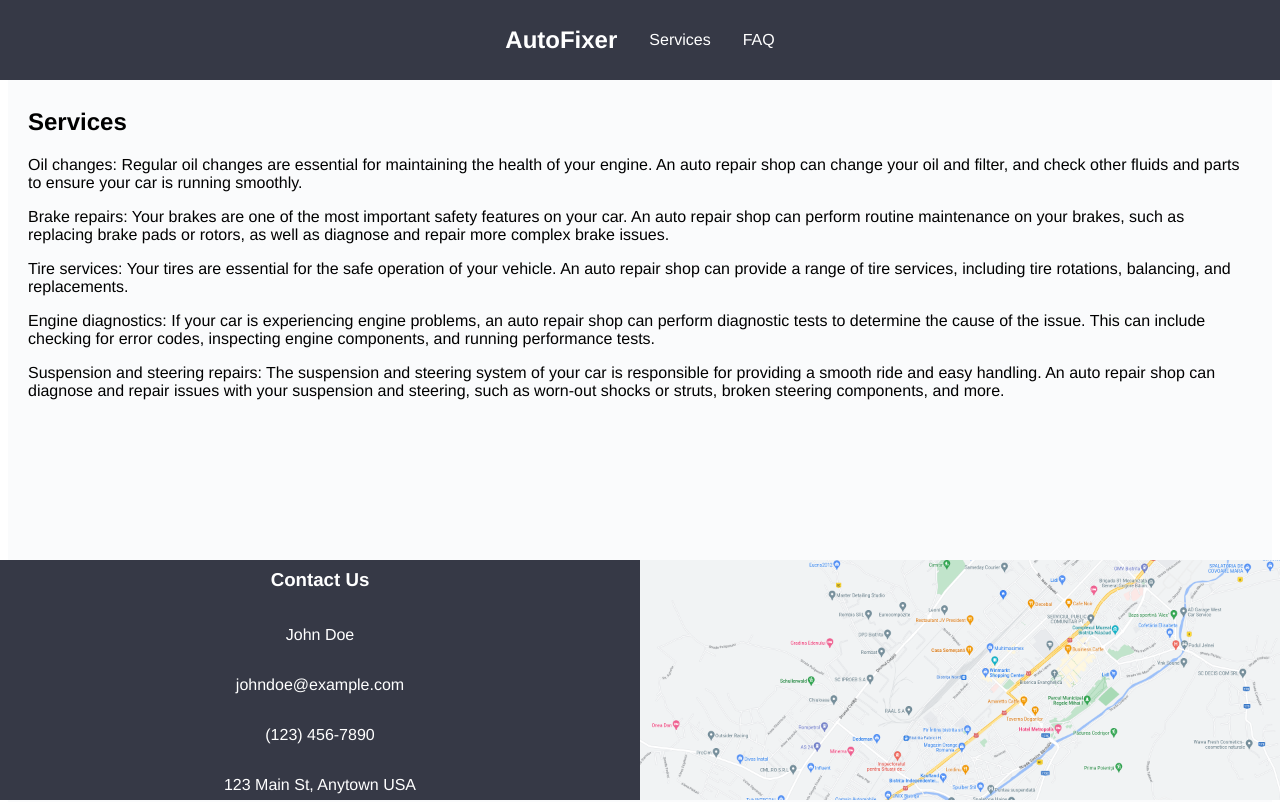
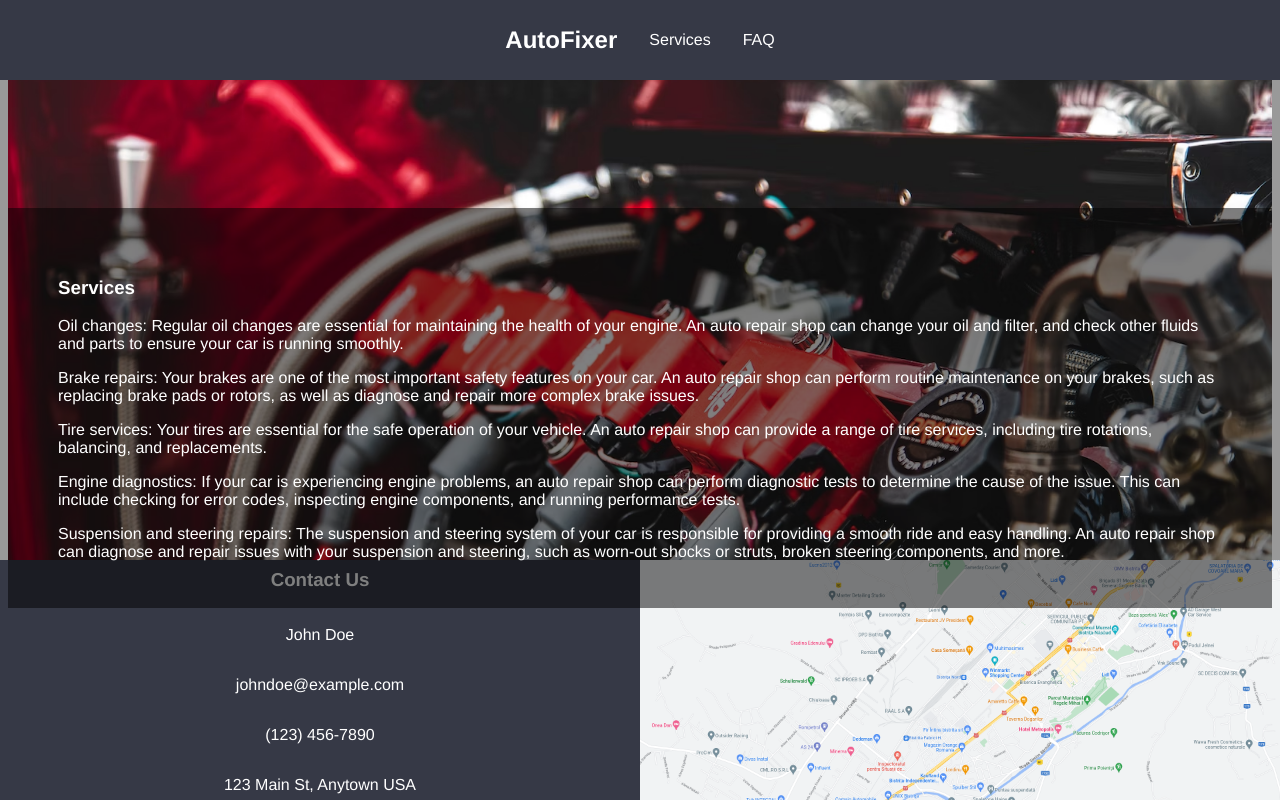
Before and after one commit to vio-m/Garage, a React (Vite) app: page / in a window 1280 px wide. Shown: the top 802 px of the page. Built offline with nearby package versions, Linux system fonts and the light colour scheme.

Commit message:
added parallax component

```diff
--- a/src/App.jsx
+++ b/src/App.jsx
@@ -4,6 +4,7 @@ import Footer from './components/footer'
 import Faq from './components/faq'
 import Services from './components/services'
 import Socialmedia from './components/socialmedia'
+import Parallax from './components/parallax'
 
 
 function App() {
@@ -12,10 +13,12 @@ function App() {
         <div className="App">
             <Navbar />
 
-            <Services />
 
+            <Parallax />
+            <Socialmedia />
             <Faq />
-            <Socialmedia />
+
+
             <Footer />
         </div>
     )
@@ -23,4 +26,4 @@ function App() {
 
 export default App
 
-//
+//<Services />
--- a/src/components/faq.jsx
+++ b/src/components/faq.jsx
@@ -5,7 +5,7 @@ function Faq() {
     const FaqWrapper = styled.section.attrs({
         id: 'faq'
       })`
-    height: 100vh;
+    height: 75vh;
     background-color: white;
     padding: 20px;
 
@@ -18,7 +18,7 @@ function Faq() {
 
     return (
         <FaqWrapper>
-            <h2>Frequently Asked Questions</h2>
+            <h3>Frequently Asked Questions</h3>
 
                 <dt>Q: How often should I get my car serviced?</dt>
                 <dd>Answer: It's recommended to get your car serviced every 6 months or 10,000 miles, whichever comes first.
--- /dev/null
+++ b/src/components/parallax.jsx
@@ -0,0 +1,68 @@
+import styled from 'styled-components';
+import v8 from "../assets/v8.avif"
+
+
+
+const ParallaxContainer = styled.div.attrs({
+    id: 'parallax'
+  })`
+  height: 75vh;
+  overflow-x: hidden;
+  overflow-y: auto;
+  background-image: url('src/assets/v8.avif');
+  background-size: cover;
+
+  &::before {
+    content: '';
+    position: absolute;
+    top: 0;
+    left: 0;
+    width: 100%;
+    height: 100%;
+    background-color: rgba(0, 0, 0, 0.4);
+    z-index: -1; /* add a negative z-index to make sure the pseudo-element is behind the content */
+  }
+
+  & > div {
+    position: relative;
+    height: 150%;
+    background-color: rgba(0,0,0,0.5);
+    color: white;
+    transform: translateY(20%); /* adjust the transform property to move the child element down */
+    z-index: 1;
+    padding: 50px;
+  }
+`;
+
+const Parallax = () => {
+  return (
+    <ParallaxContainer>
+      <div>
+      <h3>Services</h3>
+
+        <p> Oil changes: Regular oil changes are essential for maintaining
+            the health of your engine. An auto repair shop can change your
+            oil and filter, and check other fluids and parts to ensure your
+            car is running smoothly.</p>
+        <p> Brake repairs: Your brakes are one of the most important safety
+            features on your car. An auto repair shop can perform routine
+            maintenance on your brakes, such as replacing brake pads or
+            rotors, as well as diagnose and repair more complex brake issues.</p>
+        <p> Tire services: Your tires are essential for the safe operation of
+            your vehicle. An auto repair shop can provide a range of tire
+            services, including tire rotations, balancing, and replacements.</p>
+        <p> Engine diagnostics: If your car is experiencing engine problems,
+            an auto repair shop can perform diagnostic tests to determine the
+            cause of the issue. This can include checking for error codes,
+            inspecting engine components, and running performance tests.</p>
+        <p> Suspension and steering repairs: The suspension and steering
+            system of your car is responsible for providing a smooth ride and
+            easy handling. An auto repair shop can diagnose and repair issues
+            with your suspension and steering, such as worn-out shocks or
+            struts, broken steering components, and more.</p>
+      </div>
+    </ParallaxContainer>
+  );
+};
+
+export default Parallax;
--- a/src/components/socialmedia.jsx
+++ b/src/components/socialmedia.jsx
@@ -15,12 +15,16 @@ const SocialmediaWrapper = styled.section.attrs({
             display: flex;
             justify-content: space-around;
         }
+        svg {
+            color: black;
+            font-size: 32px;
+        }
     `;
 
 function Socialmedia() {
     return (
         <SocialmediaWrapper>
-            <h2>FOLLOW US:</h2>
+            <h3>FOLLOW US:</h3>
             {/**/}
             <div className='icon-container'>
                 <div className='socialmedia-icon'>
--- a/src/index.css
+++ b/src/index.css
@@ -1,3 +1,23 @@
 body {
     font-family: Helvetica, Arial, sans-serif;
-}
+    overflow: scroll;
+  }
+
+/* Hide the scrollbar on all elements */
+::-webkit-scrollbar {
+    width: 0.5em;
+  }
+
+::-webkit-scrollbar-thumb {
+    background-color: rgba(0, 0, 0, 0);
+    border-radius: 0.25em;
+  }
+
+::-webkit-scrollbar-track {
+    background-color: rgba(0, 0, 0, 0);
+  }
+
+/* Hide the scrollbar in Firefox */
+* {
+    scrollbar-width: none;
+  }
```
Also changed, not shown: src/assets/v8.avif (added).
